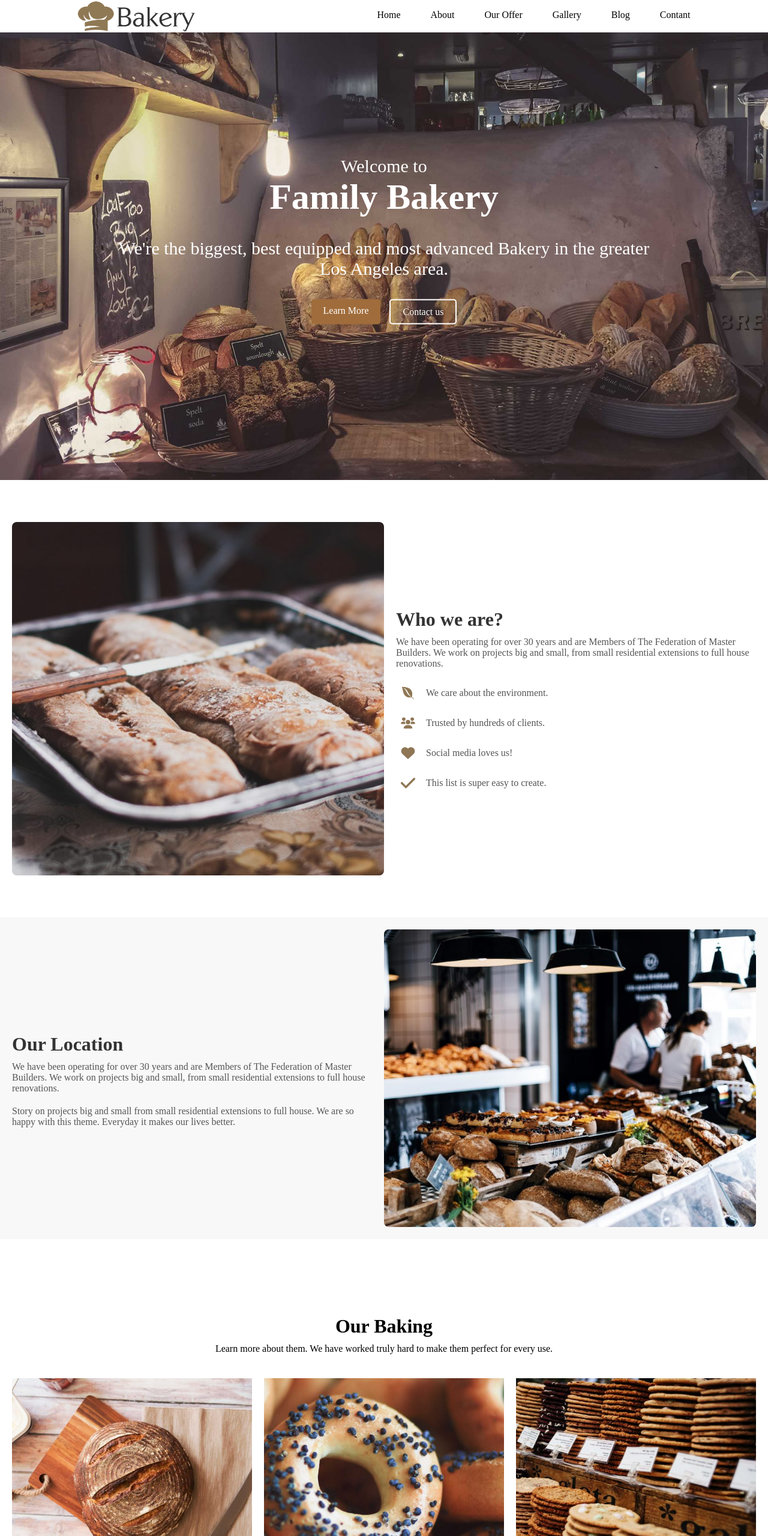
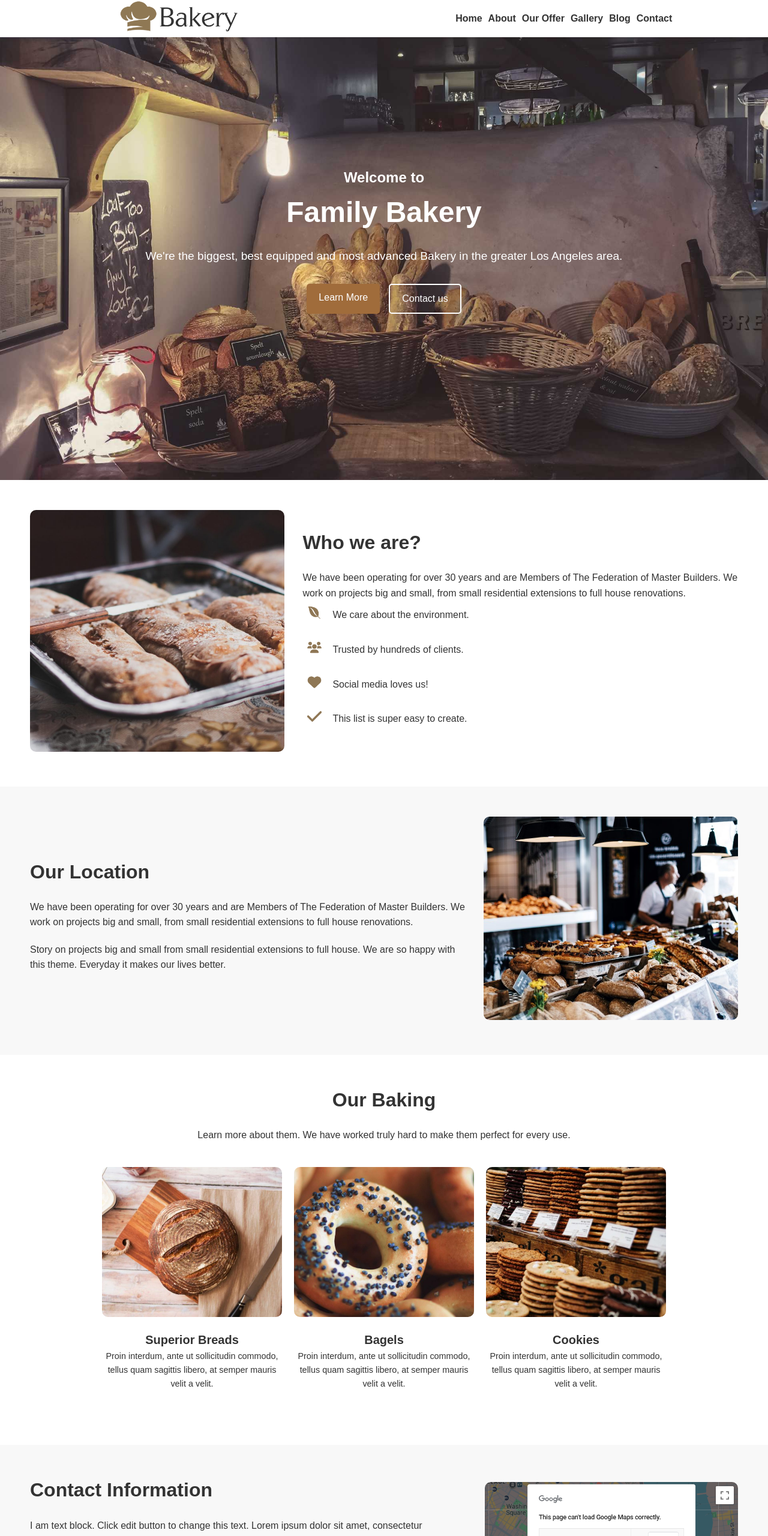
Before and after one commit to toka09/Bakery, a plain HTML site: page index.html in a window 1280 px wide. Shown: the top 2560 px of the page at 60% size. Drawn offline with Linux system fonts and the light colour scheme.

Commit message:
fixed the code

```diff
--- a/index.html
+++ b/index.html
@@ -1,24 +1,29 @@
-<html>
+<!DOCTYPE html>
+<html lang="en">
 <head>
+    <meta charset="UTF-8">
+    <meta name="viewport" content="width=device-width, initial-scale=1.0">
+    <title>Family Bakery</title>
+    <link rel="stylesheet" href="madia.css">
     <link rel="stylesheet" href="styles.css">
 </head>
 <body>
     <nav class="navbar">
-        <div class="logo"><img src="images/bakery-color.png" width="200px"></div>
+        <div class="logo"><img src="images/bakery-color.png" alt="Bakery Logo" width="200"></div>
         <ul class="nav-links">
             <li><a href="#Home">Home</a></li>
             <li><a href="#About">About</a></li>
-            <li><a href="#our offer">Our Offer</a></li>
+            <li><a href="#our-offer">Our Offer</a></li>
             <li><a href="#Gallery">Gallery</a></li>
             <li><a href="#Blog">Blog</a></li>
-            <li><a href="#Contant">Contant</a></li>
+            <li><a href="#Contact">Contact</a></li>
         </ul>
     </nav>
     <header class="hero">
         <div class="hero-text">
-            <h12>Welcome to</h2>
-            <p><h1>Family Bakery</h1>
-            <br/>We're the biggest, best equipped and most advanced Bakery in the greater<br/> Los Angeles area.</p><br/>
+            <h2>Welcome to</h2>
+            <h1>Family Bakery</h1>
+            <p>We're the biggest, best equipped and most advanced Bakery in the greater Los Angeles area.</p>
             <div class="buttons">
                 <a href="#" class="btn primary">Learn More</a>
                 <a href="#" class="btn secondary">Contact us</a>
@@ -31,28 +36,20 @@
         </div>
         <div class="text-container">
             <h2>Who we are?</h2>
-            <p>
-                We have been operating for over 30 years and are Members of The Federation of Master Builders. We work on projects big and small,
-                from small residential extensions to full house renovations.
-            </p>
+            <p>We have been operating for over 30 years and are Members of The Federation of Master Builders. We work on projects big and small, from small residential extensions to full house renovations.</p>
             <ul class="features-list">
-                <li><span class="icon"><img src="images/Icons/leaf.png" alt=" care" width="40px"></span> We care about the environment.</li>
-                <li><span class="icon"><img src="images/Icons/people.png" alt="clients" width="40px"></span> Trusted by hundreds of clients.</li>
-                <li><span class="icon"><img src="images/Icons/heart.png" alt="loves" width="40px"></span> Social media loves us!</li>
-                <li><span class="icon"><img src="images/Icons/check.png" alt=" easy " width="40px"></span> This list is super easy to create.</li>
+                <li><span class="icon"><img src="images/Icons/leaf.png" alt="Environment Care" width="40"></span> We care about the environment.</li>
+                <li><span class="icon"><img src="images/Icons/people.png" alt="Trusted Clients" width="40"></span> Trusted by hundreds of clients.</li>
+                <li><span class="icon"><img src="images/Icons/heart.png" alt="Social Media Love" width="40"></span> Social media loves us!</li>
+                <li><span class="icon"><img src="images/Icons/check.png" alt="Easy to Create" width="40"></span> This list is super easy to create.</li>
             </ul>
         </div>
     </section>
     <section class="our-location" style="background-color: #f8f8f8;">
         <div class="text-container">
             <h2>Our Location</h2>
-            <p>
-                We have been operating for over 30 years and are Members of The Federation of Master Builders.
-                We work on projects big and small, from small residential extensions to full house renovations.
-            </p>
-            <p>Story on projects big and small from small residential extensions to full house.
-            We are so happy with this theme. Everyday it makes our lives better.
-            </p>
+            <p>We have been operating for over 30 years and are Members of The Federation of Master Builders. We work on projects big and small, from small residential extensions to full house renovations.</p>
+            <p>Story on projects big and small from small residential extensions to full house. We are so happy with this theme. Everyday it makes our lives better.</p>
         </div>
         <div class="image-container">
             <img src="images/full-2.jpg" alt="Bakery Location">
@@ -82,20 +79,17 @@
     <section class="our-location" style="background-color: #f8f8f8;">
         <div class="text-container">
             <h2>Contact Information</h2>
-            <p>
-                I am text block. Click edit button to change this text. Lorem ipsum dolor sit amet,
-                consectetur adipiscing elit. Ut elit tellus, luctus nec ullamcorper mattis, pulvinar dapibus leo.
-            </p>
+            <p>I am text block. Click edit button to change this text. Lorem ipsum dolor sit amet, consectetur adipiscing elit. Ut elit tellus, luctus nec ullamcorper mattis, pulvinar dapibus leo.</p>
             <p>Our contact details:</p>
             <ul class="features-list">
-                <li><span class="icon" style="background-color: #8f7755;"><img src="images/Icons/map.png" alt="map" width="40px"></span>Manchester St 123-78B, Random 713, UK</li>
-                <li><span class="icon" style="background-color: #8f7755;"><img src="images/Icons/phone.png" alt="phone" width="40px"></span>+46 123 456 789</li>
-                <li><span class="icon" style="background-color: #8f7755;"><img src="images/Icons/headphone.png" alt="headphone" width="40px"></span> +37 431 456 789</li>
-                <li><span class="icon" style="background-color: #8f7755;"><img src="images/Icons/email.png" alt="email" width="40px"></span>hello@sitename.com</li>
+                <li><span class="icon" style="background-color: #8f7755;"><img src="images/Icons/map.png" alt="map" width="40"></span>Manchester St 123-78B, Random 713, UK</li>
+                <li><span class="icon" style="background-color: #8f7755;"><img src="images/Icons/phone.png" alt="phone" width="40"></span>+46 123 456 789</li>
+                <li><span class="icon" style="background-color: #8f7755;"><img src="images/Icons/headphone.png" alt="headphone" width="40"></span> +37 431 456 789</li>
+                <li><span class="icon" style="background-color: #8f7755;"><img src="images/Icons/email.png" alt="email" width="40"></span>hello@sitename.com</li>
             </ul>
         </div>
         <div class="image-container">
-            <img src="images/map2.png"alt="Bakery Location">
+            <img src="images/map2.png" alt="Bakery Location">
         </div>
     </section>
     <div class="info-section">
@@ -133,5 +127,6 @@
             <p><strong>Website:</strong> <a href="#">www.sitename.com</a></p>
             <p>Copyright 2017. All rights reserved.</p>
         </div>
+    </div>
 </body>
 </html>
--- a/styles.css
+++ b/styles.css
@@ -1,139 +1,215 @@
-body, h1, p {
-        margin: 0; padding: 0;
+body, h1, h2, h3, p, ul, li {
+        margin: 0;
+        padding: 0;
+        box-sizing: border-box;
+}
+
+body {
+        font-family: Arial, sans-serif;
+        line-height: 1.6;
+        color: #333;
 }
 .navbar {
-        background-color: white; display: flex;
-        justify-content: space-around; position: fixed;
+        display: flex;
+        justify-content: space-around;
+        align-items: center;
+        padding-left: 20px;
+        background-color: #fff;
+        position: fixed;
         width: 100%;
+        top: 0;
+        z-index: 1000;
 }
+
 .nav-links {
-        list-style: none; display: flex;
-        gap: 50px;
+        list-style: none;
+        display: flex;
+        gap: 10px;
 }
+
 .nav-links a {
         text-decoration: none;
-        color: black;
+        color: #333;
+        font-weight: bold;
 }
 .hero {
         background: url('images/drew-coffman-1872.jpg') no-repeat center center/cover;
-        height: 100%; color: white;
+        height: 100vh;
+        display: flex;
+        align-items: center;
+        justify-content: center;
         text-align: center;
+        color: #fff;
 }
+
+.hero-text h1 {
+        font-size: 3rem;
+        margin-bottom: 20px;
+}
+
+.hero-text p {
+        font-size: 1.2rem;
+        margin-bottom: 30px;
+}
+
 .buttons {
-        display: flex;  gap: 15px;
+        display: flex;
+        gap: 15px;
         justify-content: center;
 }
 
 .btn {
-        padding: 10px 20px; border-radius: 5px;
-        text-decoration: none; font-size: 1rem;
-        transition: 0.3s;
+        padding: 10px 20px;
+        border-radius: 5px;
+        text-decoration: none;
+        font-size: 1rem;
+        transition: background-color 0.3s;
 }
 
 .btn.primary {
-        background-color: #a06c3b; color: #fff;
+        background-color: #a06c3b;
+        color: #fff;
 }
+
 .btn.secondary {
         border: 2px solid #fff;
-        color: #fff; background-color: transparent;
+        color: #fff;
+        background-color: transparent;
 }
-.hero-text {
-        position: relative; top: 50%;
-        transform: translateY(-50%);
-        font-size: 30px;
+.btn.primary:hover {
+        background-color: #8a5c32;
 }
+
+.btn.secondary:hover {
+        background-color: #fff;
+        color: #a06c3b;
+}
+
 .about-us {
-        display: flex; align-items: center;
-        justify-content: center; margin: 50px 0;
-        gap: 20px; padding: 20px;
-        background-color: white;
+        display: flex;
+        align-items: center;
+        padding: 50px;
+        gap: 30px;
 }
 .image-container img {
-        width: 100%; height: auto;
-        border-radius: 8px;
-}
-.text-container {
-        max-width: 600px;
+        max-width: 100%;
+        border-radius: 10px;
 }
 .text-container h2 {
-        font-size: 2rem; margin-bottom: 10px;
-        color: #333;
+        font-size: 2rem;
+        margin-bottom: 20px;
+}
+.features-list {
+        list-style: none;
+}
+.features-list li {
+        margin-bottom: 10px;
+        display: flex;
+        align-items: center;
+        gap: 10px;
+}
+.our-location {
+        display: flex;
+        align-items: center;
+        padding: 50px;
+        gap: 30px;
+        background-color: #f8f8f8;
+}
+.our-location .text-container h2 {
+        font-size: 2rem;
+        margin-bottom: 20px;
+}
+.our-location .text-container p {
+        margin-bottom: 20px;
+}
+.our-location .image-container img {
+        max-width: 100%;
+        border-radius: 10px;
+} .baking-section {
+        text-align: center;
+        padding: 50px;
+}
+.baking-section h2 {
+        font-size: 2rem;
+        margin-bottom: 20px;
+}
+.baking-section p {
+        font-size: 1rem;
+        margin-bottom: 40px;
+}
+.baking-items {
+        display: flex;
+        justify-content: center;
+        gap: 20px;
+        flex-wrap: wrap;
+}
+.baking-item {
+        max-width: 300px;
+        text-align: center;
 }
 
-.text-container p {
-        margin-bottom: 20px; color: #555;
-        font-size: 1rem;
-}
-.features-list {
-        list-style: none; padding-left: 0;
-}
-.features-list li {
-        display: flex; align-items: center;
-        margin-bottom: 10px; color: #555;
-        font-size: 1rem;
-}
-.features-list .icon {
-        display: inline-block; font-size: 1.5rem;
-        margin-right: 10px; color: #f4a261;
-}
-.our-location {
-        display: flex; align-items: center;
-        justify-content: center; margin: 50px 0;
-        gap: 20px;padding: 20px; background-color: white;
-}
-
-.our-location .text-container h2 p{
-        max-width: 600px; font-size: 2rem;
-        margin-bottom: 10px; color: #333;
-}
-
-.our-location .text-container p {
-        margin-bottom: 20px; font-size: 1rem;
-}
-.our-location .image-container img {
-        max-width: 100%; height: auto;
-}
-.baking-section {
-        text-align: center; padding: 50px 20px;
-        background-color: white;
-}
-.baking-section h2 {
-        font-size: 2rem; margin-bottom: 10px;
-}
-.baking-section p {
-        font-size: 1rem; margin-bottom: 40px;
-}
-.baking-items {
-        display: flex; justify-content: center;
-        gap: 20px; flex-wrap: wrap;
-}
-.baking-item {
-        flex: 1;  text-align: center;
-}
 .baking-item img {
-        width: 100%; height: auto;
+        max-width: 100%;
+        border-radius: 10px;
 }
 .baking-item h3 {
-        margin-top: 15px; font-size: 1.25rem;
+        margin-top: 15px;
+        font-size: 1.25rem;
 }
 .baking-item p {
         font-size: 0.9rem;
 }
+.contact-information {
+        display: flex;
+        align-items: center;
+        padding: 50px;
+        gap: 30px;
+        background-color: #f8f8f8;
+}
+.contact-information .text-container h2 {
+        font-size: 2rem;
+        margin-bottom: 20px;
+}
+.contact-information .text-container p {
+        margin-bottom: 20px;
+}
+.contact-information .features-list {
+        list-style: none;
+}
+.contact-information .features-list li {
+        margin-bottom: 10px;
+        display: flex;
+        align-items: center;
+        gap: 10px;
+}
+.contact-information .image-container img {
+        max-width: 100%;
+        border-radius: 10px;
+}
 .info-section {
-        display: flex; justify-content: space-between;
-        background-color: #2c2c2c; color: #f5f5f5;
+        display: flex;
+        justify-content: space-between;
+        background-color: #2c2c2c;
+        color: #f5f5f5;
         padding: 20px;
+        flex-wrap: wrap;
 }
 .column {
-        flex: 1; margin: 0 15px;
+        flex: 1;
+        margin: 0 15px;
+        min-width: 200px;
+}
+.column h3 {
+        font-size: 18px;
+        margin-bottom: 10px;
 }
 
-.column h3 {
-        font-size: 18px; margin-bottom: 10px;
+.column p, .column ul, .column li {
+        font-size: 14px;
+        line-height: 1.6;
 }
-.column p,.column ul,.column li {
-        font-size: 14px; line-height: 1.6;
+
+.column ul {
+        list-style-type: none;
+        padding: 0;
 }
-.column ul {
-        list-style-type: none; padding: 0;
-}
```
Also changed, not shown: madia.css (added, +26 -0 lines). Lines whose indentation alone changed are shown as unchanged.
